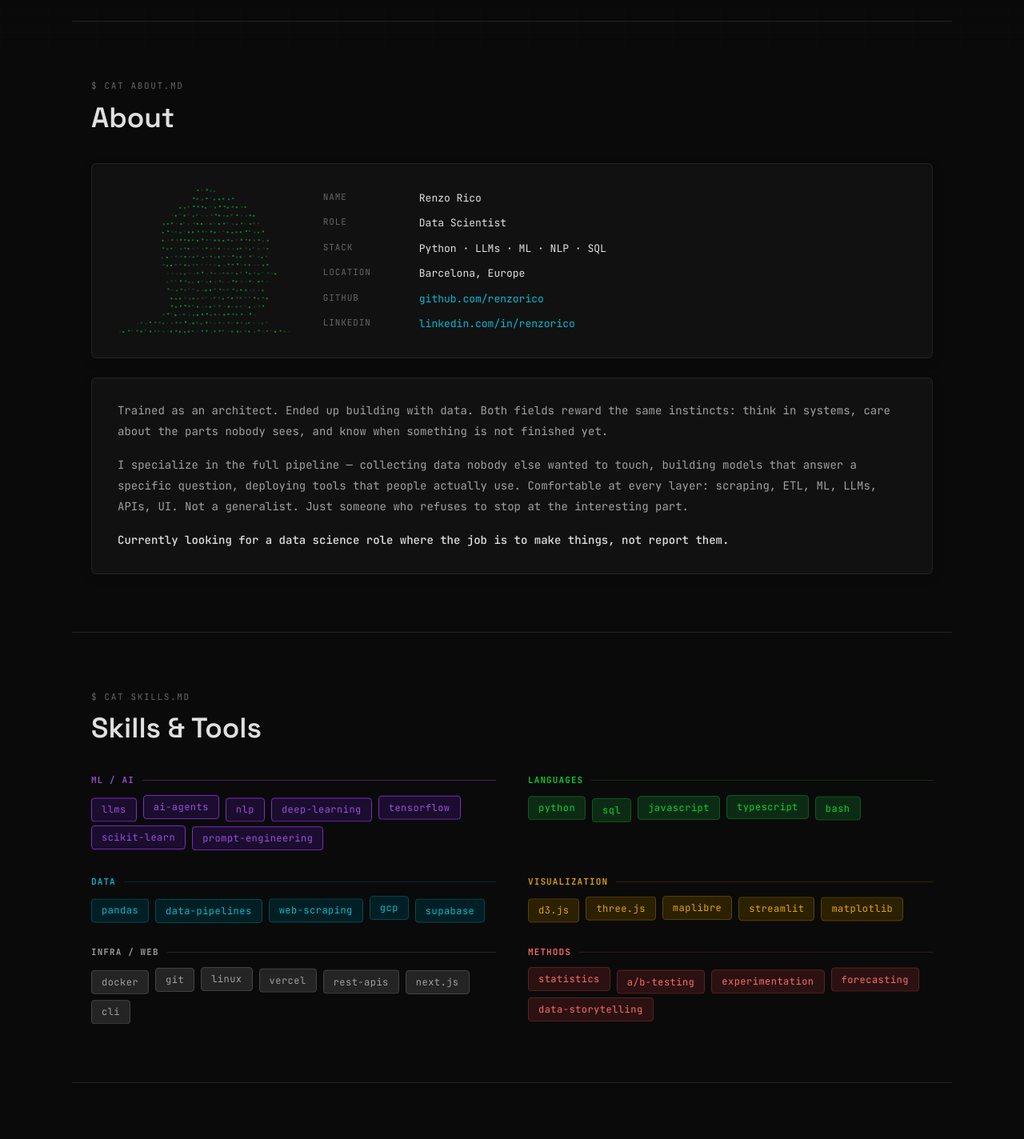
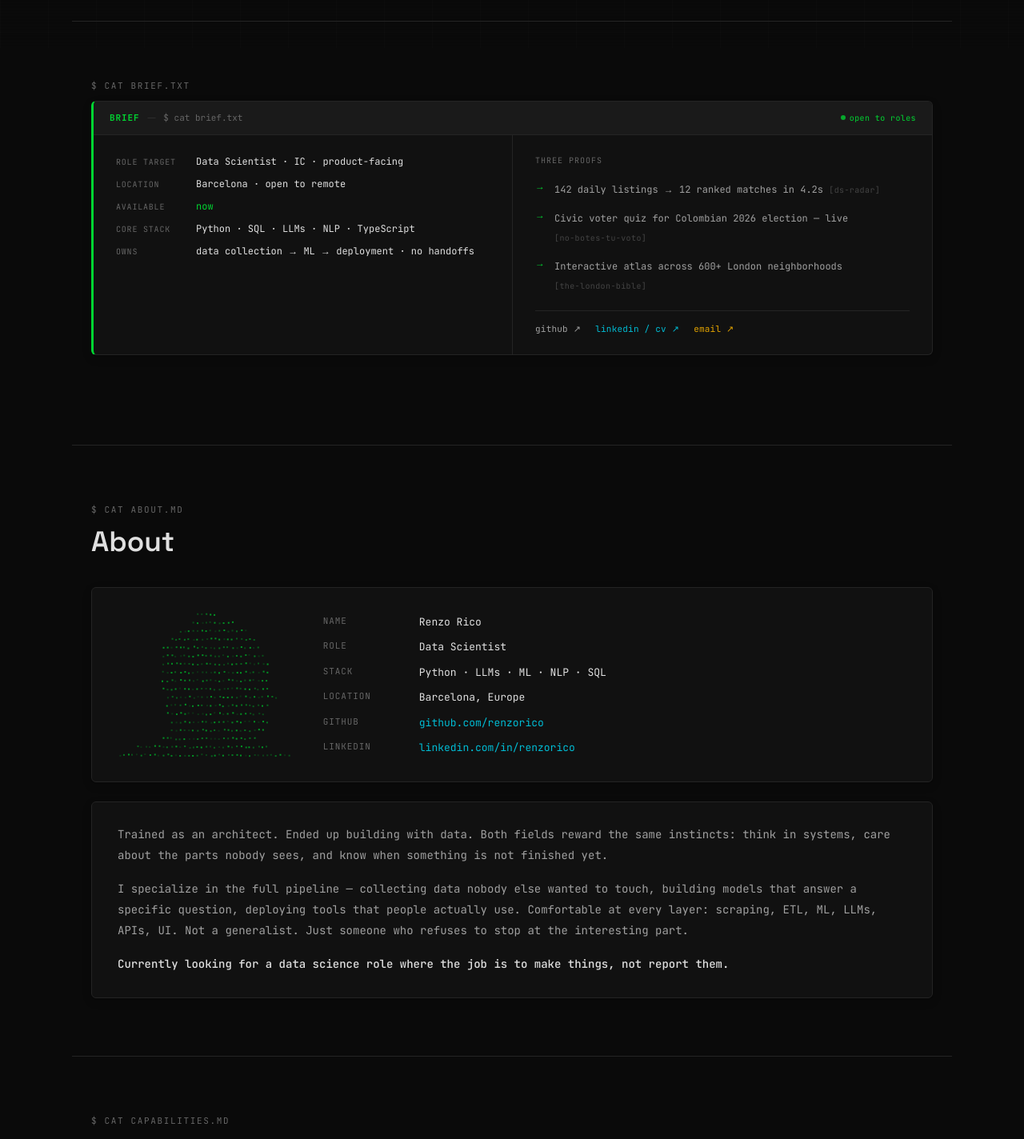
Before and after one commit to renzorico/terminal-portfolio, a Next.js app: page / in a window 1280 px wide. Shown: the part 740-2164 px from the top of the page at 80% size. Built offline with nearby package versions, Linux system fonts and the light colour scheme.

Commit message:
feat(page): new section order — brief, about, capabilities, exhibits, lab, contact

```diff
--- a/app/page.tsx
+++ b/app/page.tsx
@@ -1,6 +1,8 @@
 import TerminalHeader from "./components/terminal-header";
 import Hero from "./components/hero";
-import { Exhibits, About, Skills, Contact } from "./components/sections";
+import RecruiterBrief from "./components/recruiter-brief";
+import Capabilities from "./components/capabilities";
+import { Exhibits, Lab, About, Contact } from "./components/sections";
 
 const sectionStyle: React.CSSProperties = {
   maxWidth: 1100,
@@ -21,14 +23,33 @@ export default function Home() {
         <section id="lobby" style={sectionStyle}>
           <Hero />
         </section>
+        <section id="brief" style={{ ...sectionStyle, ...dividerStyle }}>
+          <div style={{ marginBottom: 40 }}>
+            <div style={{ fontSize: 11, color: "var(--fg-2)", textTransform: "uppercase", letterSpacing: "0.15em", marginBottom: 10, fontFamily: "var(--font-mono)" }}>
+              $ cat brief.txt
+            </div>
+            <RecruiterBrief />
+          </div>
+        </section>
         <section id="about" style={{ ...sectionStyle, ...dividerStyle }}>
           <About />
         </section>
-        <section id="skills" style={{ ...sectionStyle, ...dividerStyle }}>
-          <Skills />
+        <section id="capabilities" style={{ ...sectionStyle, ...dividerStyle }}>
+          <div>
+            <div style={{ fontSize: 11, color: "var(--fg-2)", textTransform: "uppercase", letterSpacing: "0.15em", marginBottom: 10, fontFamily: "var(--font-mono)" }}>
+              $ cat capabilities.md
+            </div>
+            <div style={{ fontFamily: "var(--font-display)", fontSize: "clamp(1.6rem, 4vw, 2.2rem)", fontWeight: 600, color: "var(--fg-0)", marginBottom: 36, lineHeight: 1.2 }}>
+              Capabilities
+            </div>
+            <Capabilities />
+          </div>
         </section>
         <section id="exhibits" style={{ ...sectionStyle, ...dividerStyle }}>
           <Exhibits />
+        </section>
+        <section id="lab" style={{ ...sectionStyle, ...dividerStyle }}>
+          <Lab />
         </section>
         <section id="contact" style={{ ...sectionStyle, ...dividerStyle }}>
           <Contact />
```
